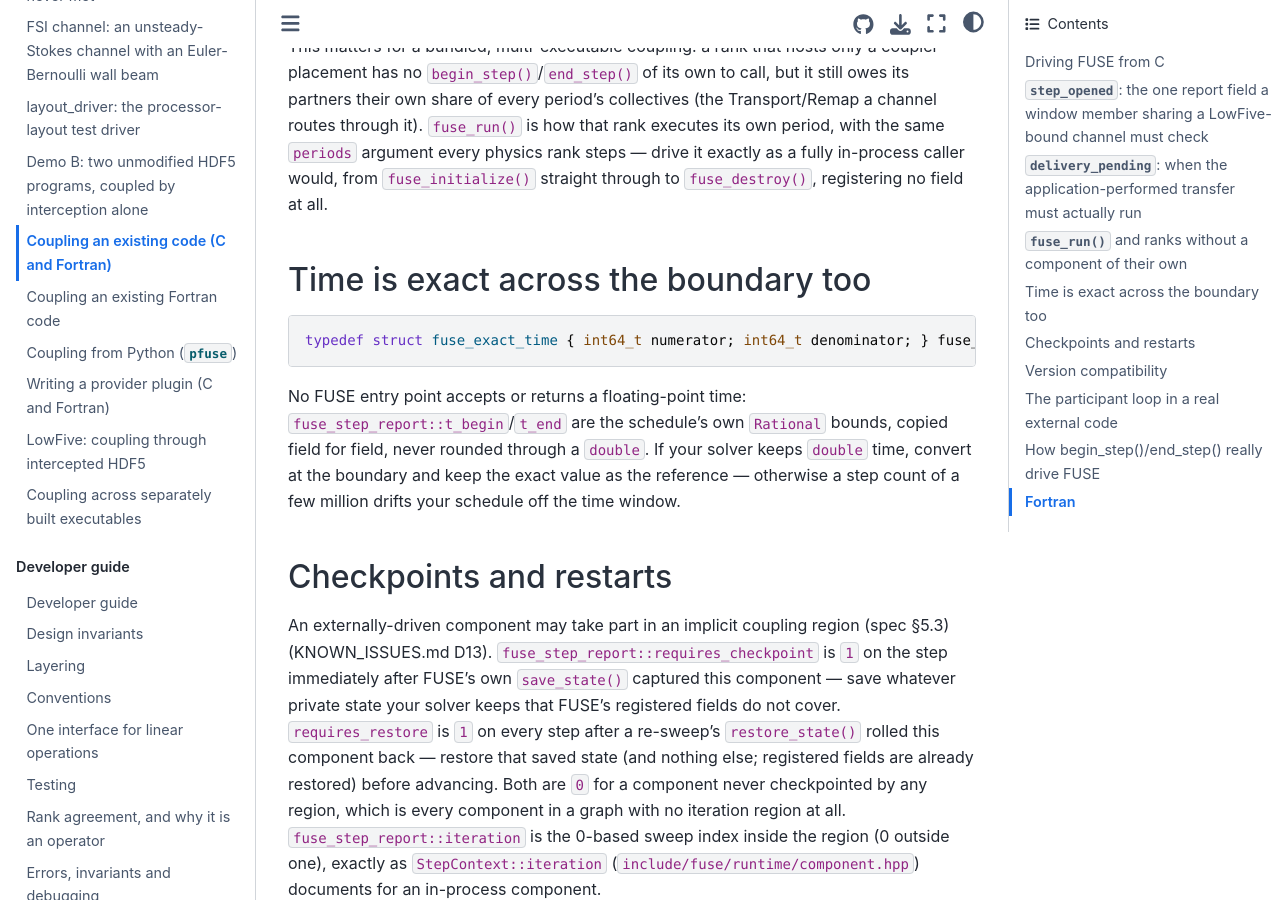
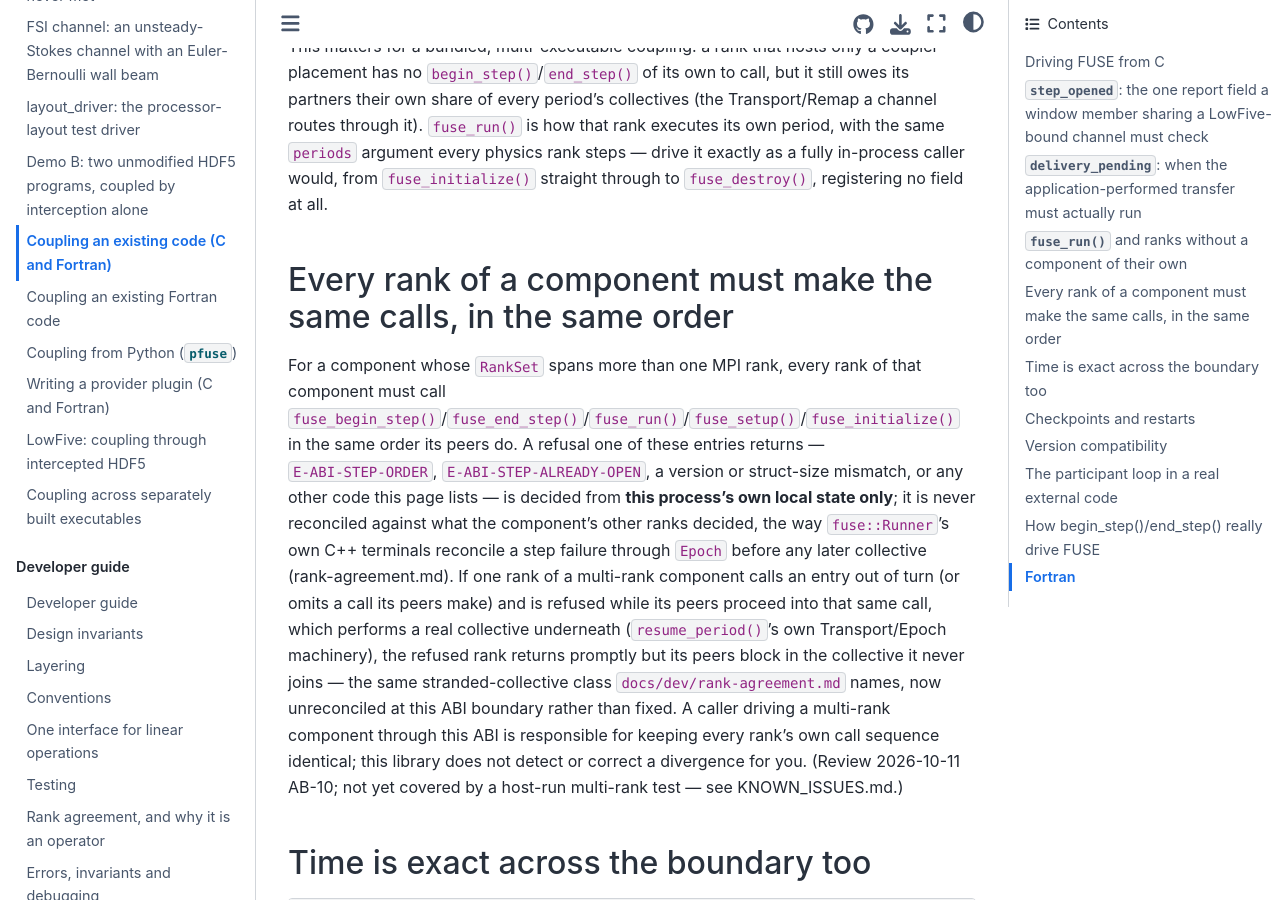
Before and after one commit to vijaysm/fuse, a Sphinx documentation site: the page built from docs/user/c-abi.md, in a window 1280 px wide and 900 px high, scrolled down 7542 px. Built offline with Sphinx 7.4.7 and the Sphinx Book theme 1.1.4, drawn with Linux system fonts in a browser that asks for light colours.

Commit message:
Document that local ABI refusals are not reconciled across ranks
Review 2026-10-11 AB-10: every rank of a multi-rank component must make the same calls in the same order.

````diff
--- a/docs/user/c-abi.md
+++ b/docs/user/c-abi.md
@@ -281,6 +281,24 @@ is how that rank executes its own period, with the same `periods` argument every
 — drive it exactly as a fully in-process caller would, from `fuse_initialize()` straight through to
 `fuse_destroy()`, registering no field at all.
 
+## Every rank of a component must make the same calls, in the same order
+
+For a component whose `RankSet` spans more than one MPI rank, every rank of that component must
+call `fuse_begin_step()`/`fuse_end_step()`/`fuse_run()`/`fuse_setup()`/`fuse_initialize()` in the
+same order its peers do. A refusal one of these entries returns — `E-ABI-STEP-ORDER`,
+`E-ABI-STEP-ALREADY-OPEN`, a version or struct-size mismatch, or any other code this page lists —
+is decided from **this process's own local state only**; it is never reconciled against what the
+component's other ranks decided, the way `fuse::Runner`'s own C++ terminals reconcile a step
+failure through `Epoch` before any later collective (rank-agreement.md). If one rank of a
+multi-rank component calls an entry out of turn (or omits a call its peers make) and is refused
+while its peers proceed into that same call, which performs a real collective underneath
+(`resume_period()`'s own Transport/Epoch machinery), the refused rank returns promptly but its
+peers block in the collective it never joins — the same stranded-collective class
+`docs/dev/rank-agreement.md` names, now unreconciled at this ABI boundary rather than fixed. A
+caller driving a multi-rank component through this ABI is responsible for keeping every rank's
+own call sequence identical; this library does not detect or correct a divergence for you. (Review
+2026-10-11 AB-10; not yet covered by a host-run multi-rank test — see KNOWN_ISSUES.md.)
+
 ## Time is exact across the boundary too
 
 ```c
````
